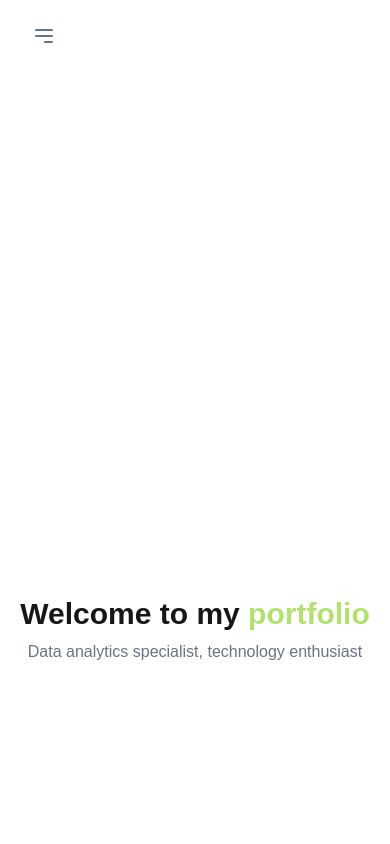
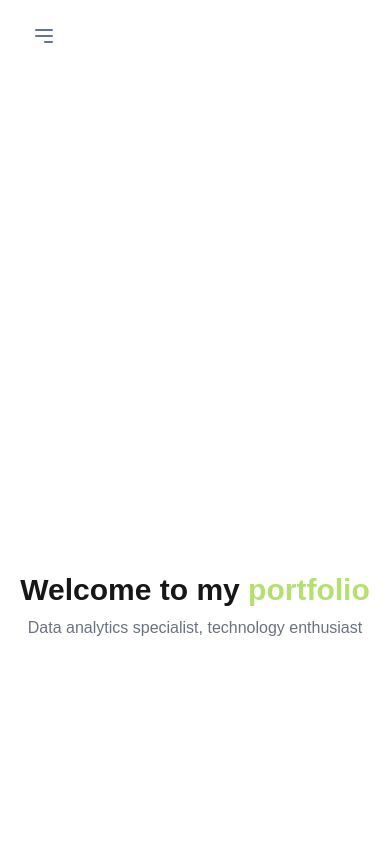
Before and after one commit to malcolmjconnor/mjc-portfolio, a Next.js app: page / in a window 390 px wide. Shown: the top 844 px of the page. Built offline with nearby package versions, Linux system fonts and the light colour scheme.

Commit message:
home page alignment

```diff
--- a/app/components/Welcome.js
+++ b/app/components/Welcome.js
@@ -4,8 +4,8 @@ import Link from 'next/link';
 
 export default function Welcome() {
   return (
-    <section id="home" className="h-screen flex flex-col justify-center items-center m-4 md:m-8 lg:m-12">
-      <img src="/images/mlogo.svg" alt="Logo" className="w-80 h-auto mb-4 animate-pulse transition-transform transform hover:scale-110 duration-1000" />
+    <section id="home" className="h-screen flex flex-col justify-center items-center md:m-8 lg:m-12">
+      <img src="/images/mlogo.svg" alt="Logo" className="w-80 h-auto animate-pulse transition-transform transform hover:scale-110 duration-1000" />
       <h2 className="text-3xl font-semibold text-center">
         Welcome to my{' '}
         <Link href="#projects" className="text-lime-500">
--- a/app/layout.js
+++ b/app/layout.js
@@ -23,7 +23,8 @@ export default function RootLayout({ children }) {
       <body className={`${geistSans.variable} ${geistMono.variable} antialiased`}>
         <MaxWidthWrapper>
           <Navbar />
-            <main className="flex-1">{children}</main>
+            <main className="flex-1">
+              {children}</main>
         </MaxWidthWrapper>
       </body>
     </html>
```
